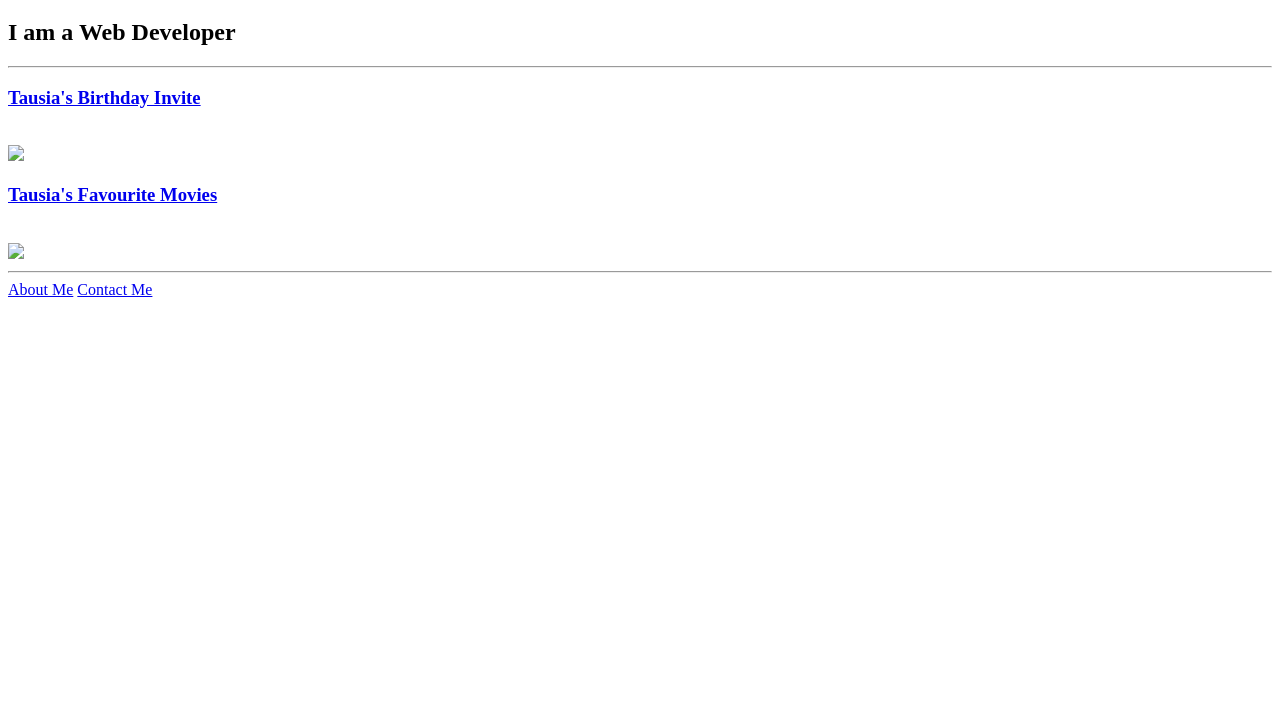
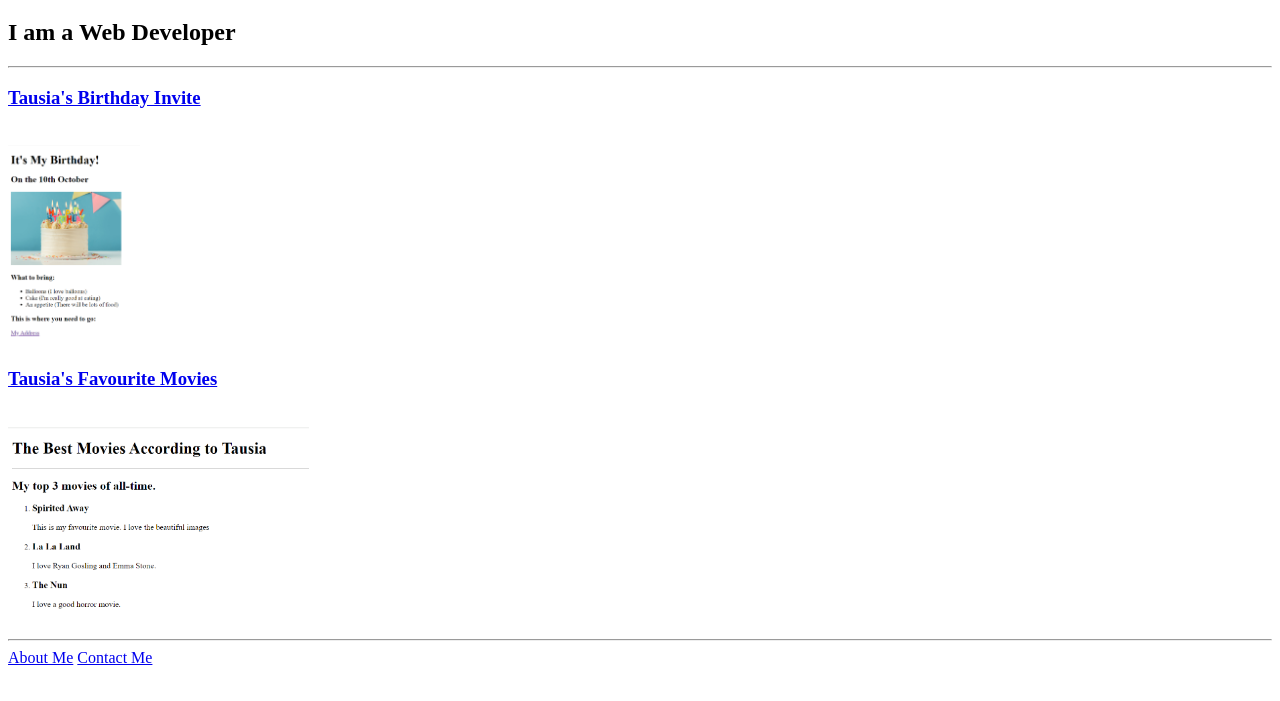
Before and after one commit to Tausia01/html-portfolio, a plain HTML site: page index.html in a window 1280 px wide. Shown: the part 61-762 px from the top of the page. Drawn offline with Linux system fonts and the light colour scheme.

Commit message:
Update index.html

```diff
--- a/index.html
+++ b/index.html
@@ -11,11 +11,11 @@
     <hr/>
     <h3><a href = "./birthday invite.html">Tausia's Birthday Invite</a></h3>
     <br/>
-    <img src = "./assets/birthday_sc.PNG" height = 200/>
+    <img src = "./birthday_sc.PNG" height = 200/>
     <br/>
     <h3><a href="./movie.html">Tausia's Favourite Movies</a></h3>
     <br/>
-    <img src = "./assets/movie_sc.PNG" height = 200/>
+    <img src = "./movie_sc.PNG" height = 200/>
     <br/>
     <hr/>
     <a href="./aboutMe.html">About Me</a>
```
